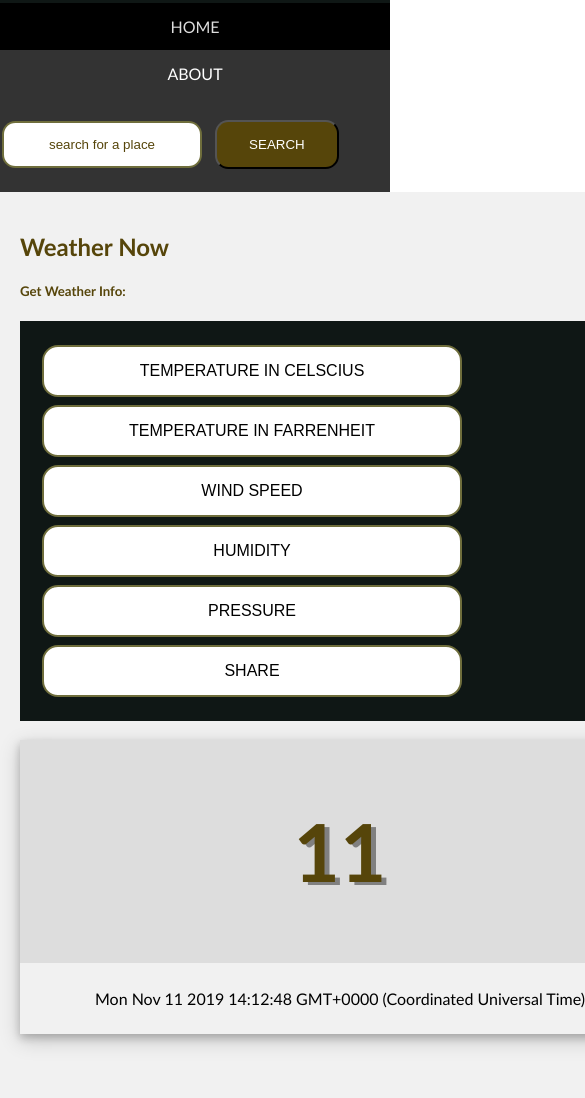
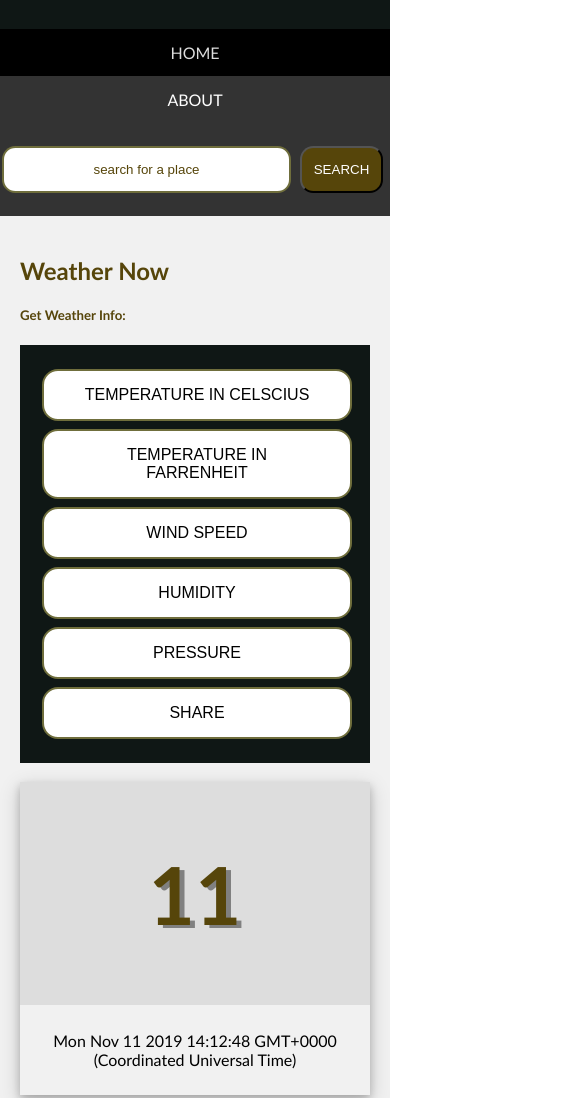
Before and after one commit to Honeyspring/geoSearch, a plain HTML site: page public/index.html in a window 390 px wide. Shown: the part 429-1527 px from the top of the page, 585 px wide, since content can reach past the window. Drawn offline with Linux system fonts and the light colour scheme; some packages are replaced by stand-ins of ours.

Commit message:
updated design responsiveness

```diff
--- a/public/css/main.css
+++ b/public/css/main.css
@@ -261,7 +261,7 @@ h1{
   }
 /* Footer */
 .footer {
-  padding: 20px;
+
   text-align: center;
   background-color: #ddd;
     margin-bottom: 0;
@@ -277,7 +277,7 @@ h1{
 
   }
   .footer img{
-    border: 0.5em solid #3c484a;
+
     border-radius: 5em;
     mix-blend-mode:screen;
     width:12%;
@@ -293,55 +293,72 @@ h1{
   }
 /* Responsive layout - when the screen is less than 700px wide, make the two columns stack on top of each other instead of next to each other */
 @media screen and (max-width: 700px) {
+  * {
+    box-sizing: border-box;
+    width:100%;
+
+  }
   .row {
     flex-direction: column;
+
   }
   .right{
     display: inline;
 }
+.right .search{
+  padding: 2px;
+}
+#city-form {
+  width: 100%;
+    display: flex;
+}
+.city input {
 
-
-input {
-
-    width: 200px;
+  width: 70%;
 
 }
-.button {
+ .search{
+  width: 30%;
+}
+.footer .row{
+  display:flex;
 
-    width: 70%;
-
-}
-#pac-input{
-
-    width: 200px;
 
 }
 }
 
 /* Responsive layout - when the screen is less than 400px wide, make the navigation links stack on top of each other instead of next to each other */
 @media screen and (max-width: 400px) {
+
+* {
+  box-sizing: border-box;
+  width:100%;
+
+}
   .navbar a {
     float: none;
-    width:100%;
+
   }
   .right{
     display: inline;
 }
 
-input {
-
-    width: 200px;
-
+#city-form {
+  width: 100%;
+    display: flex;
 }
 
-#pac-input{
-
-    width: 200px;
-
-}
-.button {
+.city input{
 
     width: 70%;
 
 }
+ .search{
+  width: 30%;
 }
+.footer .row{
+  display:flex;
+
+
+}
+}
--- a/public/index.html
+++ b/public/index.html
@@ -57,7 +57,7 @@
                     </div>
 
                     <div class="dateContainer">
-                      <p id="year"> NOV,2019</p>
+                      <p id="year" > NOV,2019</p>
                     </div>
             </div>
 
@@ -84,9 +84,7 @@
             </div>
             <button class="button " id="cancelButton"> Close Guide</button>
     </div>
-    <div class="map">
-            <img width="600" src="https://www.mapquestapi.com/staticmap/v4/getplacemap?key=rbAO4YLaxBjK5xUHWpzxuAMXVe6wrMqj&location=Lagos&size=600,300&type=map&zoom=13&imagetype=png&scalebar=false&showicon=green-1" alt="Map of Lagos"name="map">
-    </div>
+
     <p id="pressureResult"></p>
     <p id="windResult"></p>
     <p id="humidityResult"></p>
@@ -97,7 +95,7 @@
 
     <h2>MAP</h2>
 
-    <input id="pac-input" class="controls" type="text" placeholder="Search for a place ">
+
     <div id="map"></div>
  <br>
     </div>
--- a/public/js/script.js
+++ b/public/js/script.js
@@ -42,12 +42,11 @@ document.getElementById('cancelButton').addEventListener('click',function view()
 
 var today = new Date();
 document.getElementById("date").innerHTML = 'Weather for ' + today;
-// Prepare openweathermap.org request
-var day =new Date();
-document.getElementById("day").innerHTML = day.getDate();
+document.getElementById("day").innerHTML = today.getDate();
+document.getElementById("year").innerHTML = today;
 
-var year= new Date();
-document.getElementById("year").innerHTML = year;
+
+
 //getting google map api
 function initAutocomplete() {
     var map = new google.maps.Map(document.getElementById('map'), {
@@ -57,8 +56,9 @@ function initAutocomplete() {
     });
 
     // Create the search box and link it to the UI element.
-    var input = document.getElementById('pac-input');
-    var searchBox = new google.maps.places.SearchBox(input);
+    var input = document.getElementById('cityInput');
+    var newinput = document.getElementById('cityInput');
+    var searchBox = new google.maps.places.SearchBox(cityInput);
 
     map.controls[google.maps.ControlPosition.TOP_LEFT].push(input);
 
@@ -131,7 +131,7 @@ cityForm.addEventListener('submit', ($event) => {
     apiRequest.open('GET', 'https://api.openweathermap.org/data/2.5/weather?q=' + chosenCity  +'&APPID=2d0c49b28f134f4907a106fff814d7bb');
     apiRequest.send();
   });
-
+  // Prepare openweathermap.org request
   let apiRequest = new XMLHttpRequest();
   apiRequest.onreadystatechange = () => {
     if (apiRequest.readyState === 4) {
```
Also changed, not shown: public/about.html (+12 -3 lines).
